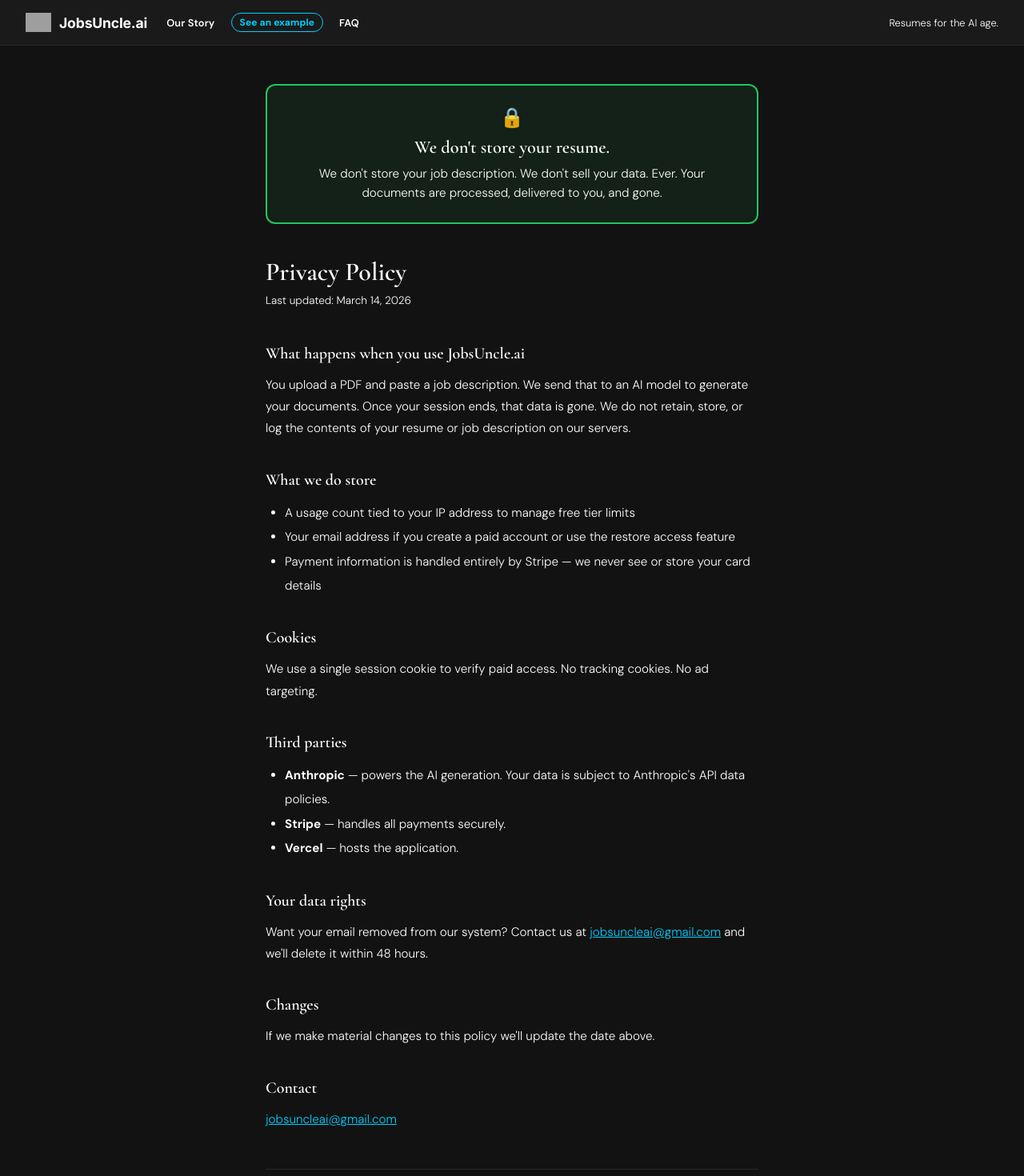
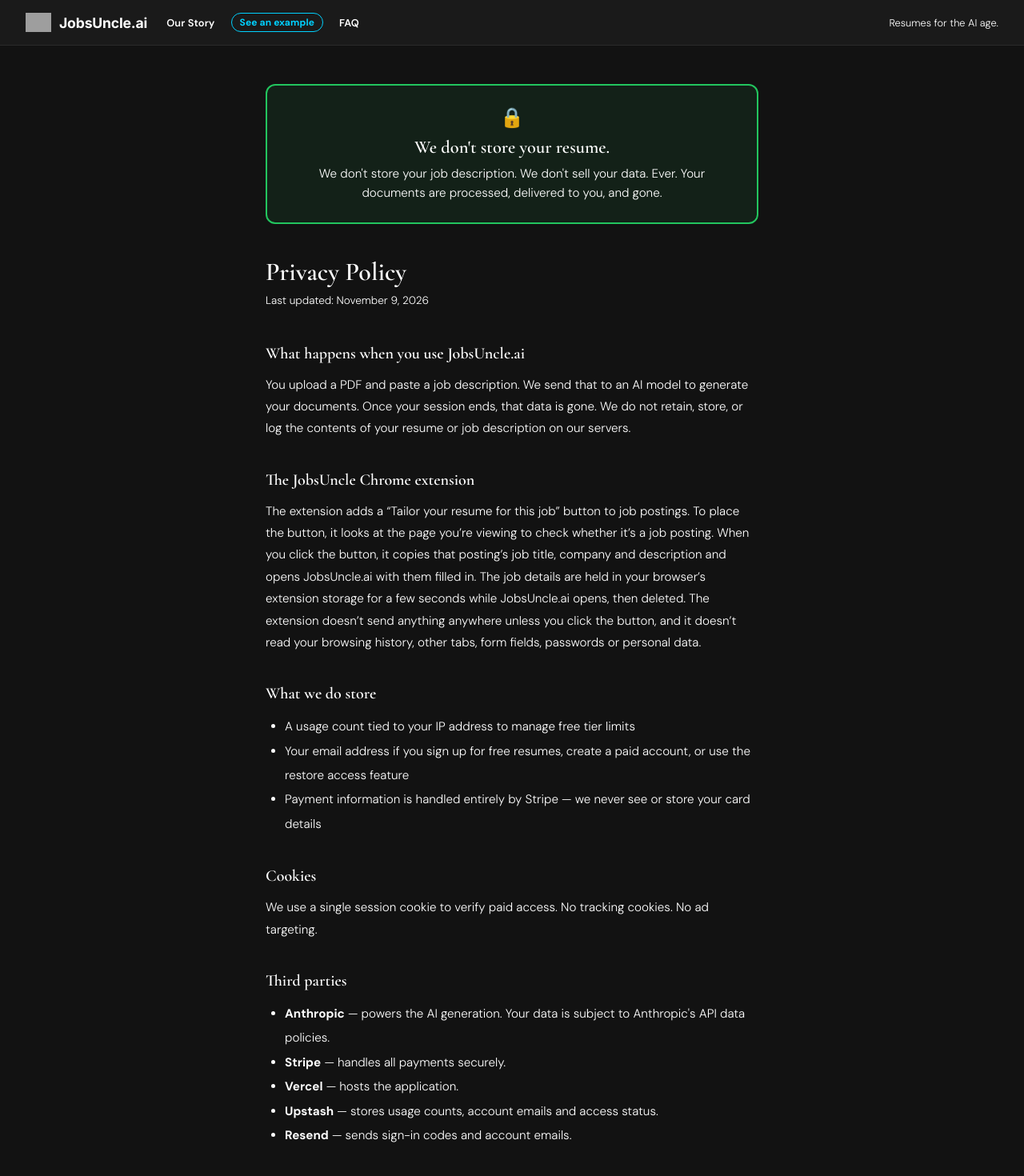
Before and after one commit to AiAuteurs/jobs-uncle, a Next.js app: page /privacy in a window 1280 px wide. Shown: the top 1470 px of the page at 80% size. Built offline with nearby package versions, Linux system fonts and the light colour scheme; grey boxes are pictures that could not be loaded.

Commit message:
Privacy policy: Chrome extension section, Upstash and Resend

```diff
--- a/pages/privacy.js
+++ b/pages/privacy.js
@@ -33,17 +33,20 @@ export default function Privacy() {
         </div>
 
         <h1 style={{ fontFamily: 'Cormorant Garamond, serif', fontSize: '2rem', fontWeight: 700, marginBottom: '0.5rem' }}>Privacy Policy</h1>
-        <p style={{ color: 'var(--text-soft)', fontSize: '0.85rem', marginBottom: '2.5rem' }}>Last updated: March 14, 2026</p>
+        <p style={{ color: 'var(--text-soft)', fontSize: '0.85rem', marginBottom: '2.5rem' }}>Last updated: November 9, 2026</p>
 
         <div style={{ lineHeight: 1.8, color: 'var(--ink)', fontSize: '0.95rem' }}>
 
           <h2 style={{ fontFamily: 'Cormorant Garamond, serif', fontSize: '1.25rem', fontWeight: 700, marginBottom: '0.5rem', marginTop: '2rem' }}>What happens when you use JobsUncle.ai</h2>
           <p>You upload a PDF and paste a job description. We send that to an AI model to generate your documents. Once your session ends, that data is gone. We do not retain, store, or log the contents of your resume or job description on our servers.</p>
 
+          <h2 style={{ fontFamily: 'Cormorant Garamond, serif', fontSize: '1.25rem', fontWeight: 700, marginBottom: '0.5rem', marginTop: '2rem' }}>The JobsUncle Chrome extension</h2>
+          <p>The extension adds a “Tailor your resume for this job” button to job postings. To place the button, it looks at the page you’re viewing to check whether it’s a job posting. When you click the button, it copies that posting’s job title, company and description and opens JobsUncle.ai with them filled in. The job details are held in your browser’s extension storage for a few seconds while JobsUncle.ai opens, then deleted. The extension doesn’t send anything anywhere unless you click the button, and it doesn’t read your browsing history, other tabs, form fields, passwords or personal data.</p>
+
           <h2 style={{ fontFamily: 'Cormorant Garamond, serif', fontSize: '1.25rem', fontWeight: 700, marginBottom: '0.5rem', marginTop: '2rem' }}>What we do store</h2>
           <ul style={{ paddingLeft: '1.5rem', lineHeight: 2 }}>
             <li>A usage count tied to your IP address to manage free tier limits</li>
-            <li>Your email address if you create a paid account or use the restore access feature</li>
+            <li>Your email address if you sign up for free resumes, create a paid account, or use the restore access feature</li>
             <li>Payment information is handled entirely by Stripe — we never see or store your card details</li>
           </ul>
 
@@ -55,6 +58,8 @@ export default function Privacy() {
             <li><strong>Anthropic</strong> — powers the AI generation. Your data is subject to Anthropic's API data policies.</li>
             <li><strong>Stripe</strong> — handles all payments securely.</li>
             <li><strong>Vercel</strong> — hosts the application.</li>
+            <li><strong>Upstash</strong> — stores usage counts, account emails and access status.</li>
+            <li><strong>Resend</strong> — sends sign-in codes and account emails.</li>
           </ul>
 
           <h2 style={{ fontFamily: 'Cormorant Garamond, serif', fontSize: '1.25rem', fontWeight: 700, marginBottom: '0.5rem', marginTop: '2rem' }}>Your data rights</h2>
```
